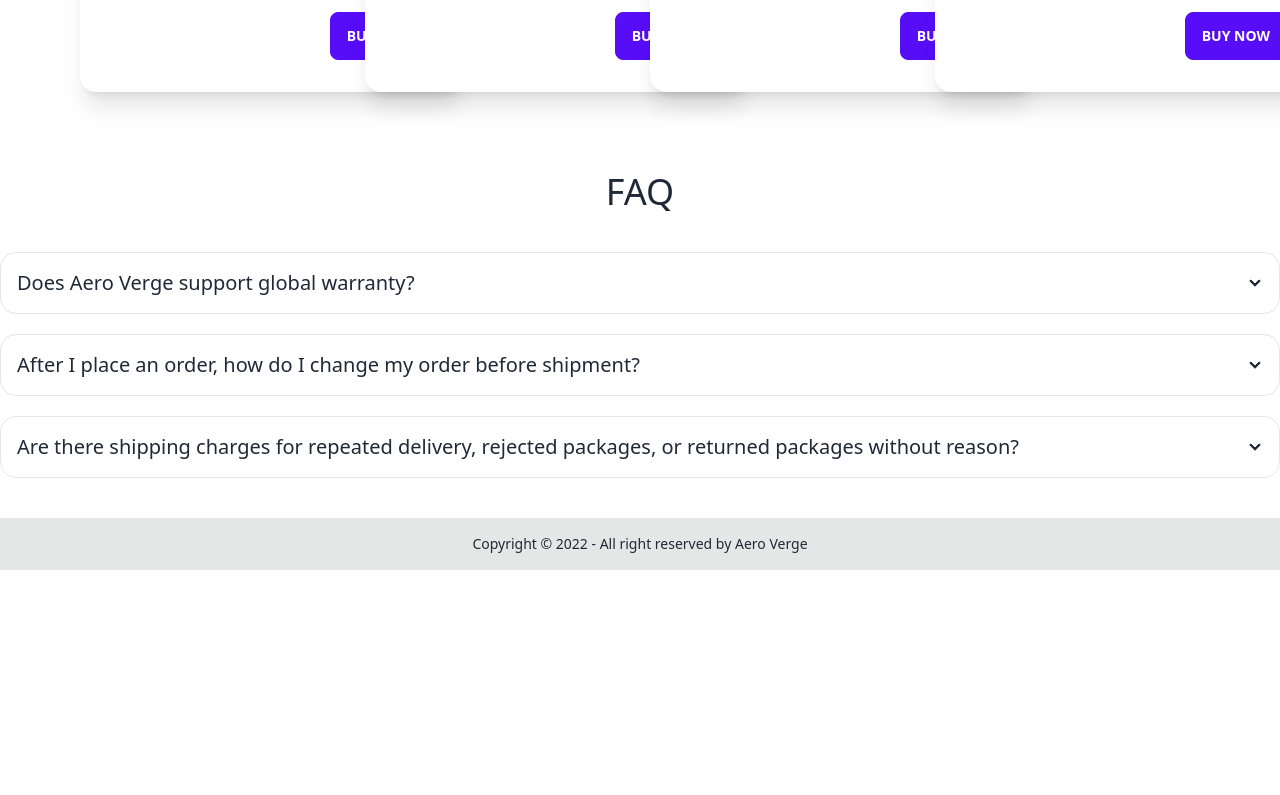
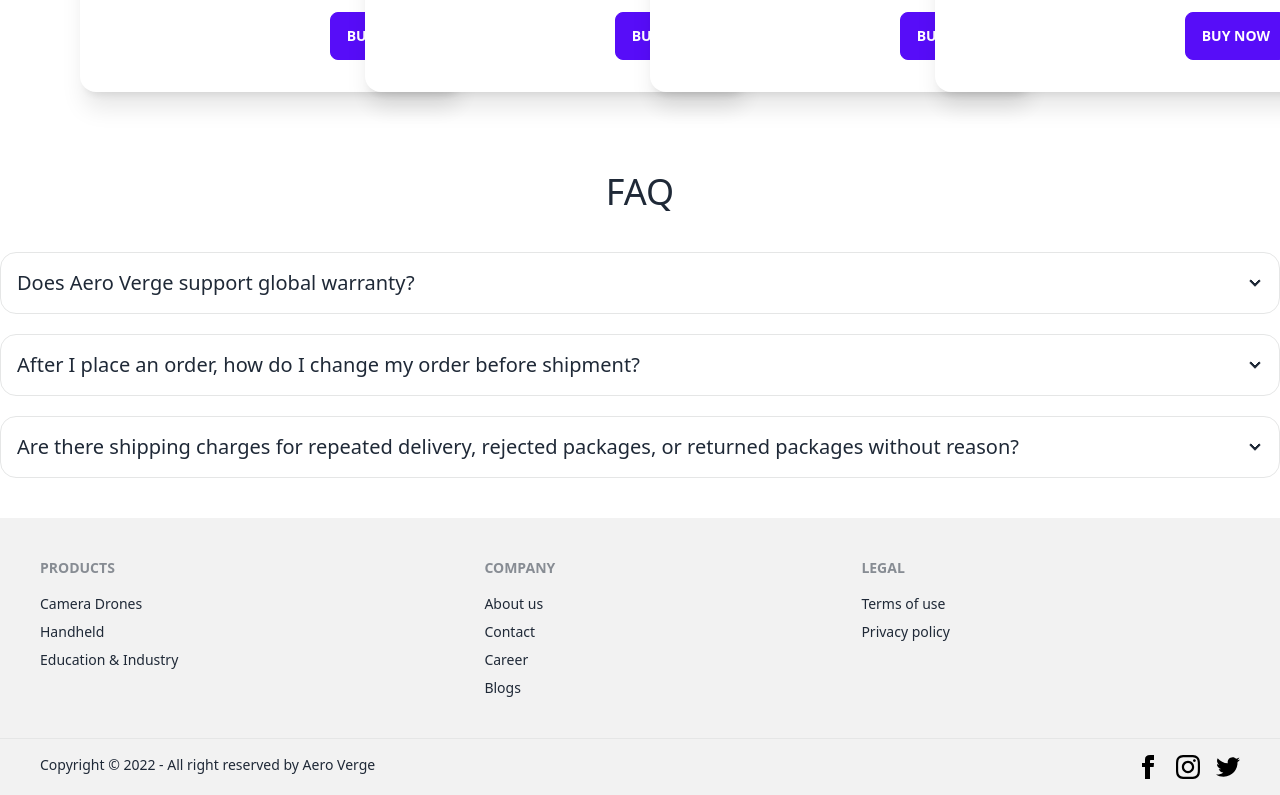
Before and after one commit to shohan-pherones/aero-verge, a React (Create React App) app: page / in a window 1280 px wide. Shown: the part 2592-3387 px from the top of the page. Before the commit the page ends 3162 px from the top, so only its background shows below. Built offline with nearby package versions, Linux system fonts and the light colour scheme; data requests are answered from the project's data file.

Commit message:
footer added

```diff
--- a/src/components/Footer.js
+++ b/src/components/Footer.js
@@ -1,15 +1,76 @@
 import React from "react";
+import { Link } from "react-router-dom";
 
 const Footer = () => {
   return (
-    <footer className="footer footer-center p-4 bg-base-300 text-base-content">
+    <>
+      <footer className="footer p-10 bg-base-200 text-base-content">
+        <div>
+          <span className="footer-title">Products</span>
+          <a className="link link-hover">Camera Drones</a>
+          <a className="link link-hover">Handheld</a>
+          <a className="link link-hover">Education & Industry</a>
+        </div>
+        <div>
+          <span className="footer-title">Company</span>
+          <Link to="about" className="link link-hover">
+            About us
+          </Link>
+          <Link to="/support" className="link link-hover">
+            Contact
+          </Link>
+          <a className="link link-hover">Career</a>
+          <a className="link link-hover">Blogs</a>
+        </div>
+        <div>
+          <span className="footer-title">Legal</span>
+          <a className="link link-hover">Terms of use</a>
+          <a className="link link-hover">Privacy policy</a>
+        </div>
+      </footer>
+      <footer className="footer px-10 py-4 border-t bg-base-200 text-base-content border-base-300">
         <div>
           <p>
             Copyright © {new Date().getFullYear()} - All right reserved by Aero
             Verge
           </p>
         </div>
+        <div className="md:place-self-center md:justify-self-end">
+          <div className="grid grid-flow-col gap-4">
+            <a>
+              <svg
+                xmlns="http://www.w3.org/2000/svg"
+                width="24"
+                height="24"
+                viewBox="0 0 24 24"
+              >
+                <path d="M9 8h-3v4h3v12h5v-12h3.642l.358-4h-4v-1.667c0-.955.192-1.333 1.115-1.333h2.885v-5h-3.808c-3.596 0-5.192 1.583-5.192 4.615v3.385z" />
+              </svg>
+            </a>
+            <a>
+              <svg
+                xmlns="http://www.w3.org/2000/svg"
+                width="24"
+                height="24"
+                viewBox="0 0 24 24"
+              >
+                <path d="M12 2.163c3.204 0 3.584.012 4.85.07 3.252.148 4.771 1.691 4.919 4.919.058 1.265.069 1.645.069 4.849 0 3.205-.012 3.584-.069 4.849-.149 3.225-1.664 4.771-4.919 4.919-1.266.058-1.644.07-4.85.07-3.204 0-3.584-.012-4.849-.07-3.26-.149-4.771-1.699-4.919-4.92-.058-1.265-.07-1.644-.07-4.849 0-3.204.013-3.583.07-4.849.149-3.227 1.664-4.771 4.919-4.919 1.266-.057 1.645-.069 4.849-.069zm0-2.163c-3.259 0-3.667.014-4.947.072-4.358.2-6.78 2.618-6.98 6.98-.059 1.281-.073 1.689-.073 4.948 0 3.259.014 3.668.072 4.948.2 4.358 2.618 6.78 6.98 6.98 1.281.058 1.689.072 4.948.072 3.259 0 3.668-.014 4.948-.072 4.354-.2 6.782-2.618 6.979-6.98.059-1.28.073-1.689.073-4.948 0-3.259-.014-3.667-.072-4.947-.196-4.354-2.617-6.78-6.979-6.98-1.281-.059-1.69-.073-4.949-.073zm0 5.838c-3.403 0-6.162 2.759-6.162 6.162s2.759 6.163 6.162 6.163 6.162-2.759 6.162-6.163c0-3.403-2.759-6.162-6.162-6.162zm0 10.162c-2.209 0-4-1.79-4-4 0-2.209 1.791-4 4-4s4 1.791 4 4c0 2.21-1.791 4-4 4zm6.406-11.845c-.796 0-1.441.645-1.441 1.44s.645 1.44 1.441 1.44c.795 0 1.439-.645 1.439-1.44s-.644-1.44-1.439-1.44z" />
+              </svg>
+            </a>
+            <a>
+              <svg
+                xmlns="http://www.w3.org/2000/svg"
+                width="24"
+                height="24"
+                viewBox="0 0 24 24"
+              >
+                <path d="M24 4.557c-.883.392-1.832.656-2.828.775 1.017-.609 1.798-1.574 2.165-2.724-.951.564-2.005.974-3.127 1.195-.897-.957-2.178-1.555-3.594-1.555-3.179 0-5.515 2.966-4.797 6.045-4.091-.205-7.719-2.165-10.148-5.144-1.29 2.213-.669 5.108 1.523 6.574-.806-.026-1.566-.247-2.229-.616-.054 2.281 1.581 4.415 3.949 4.89-.693.188-1.452.232-2.224.084.626 1.956 2.444 3.379 4.6 3.419-2.07 1.623-4.678 2.348-7.29 2.04 2.179 1.397 4.768 2.212 7.548 2.212 9.142 0 14.307-7.721 13.995-14.646.962-.695 1.797-1.562 2.457-2.549z" />
+              </svg>
+            </a>
+          </div>
+        </div>
       </footer>
+    </>
   );
 };
 
```
Lines whose indentation alone changed are shown as unchanged.
